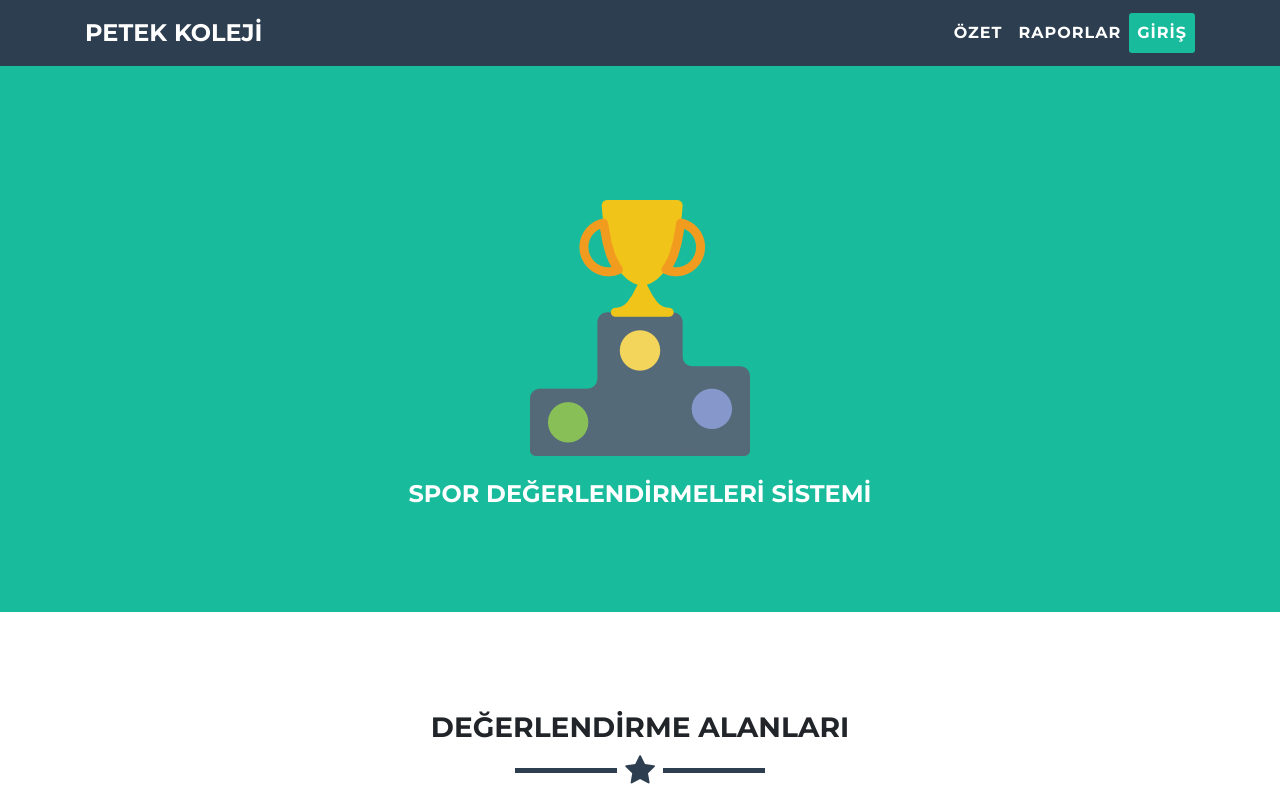
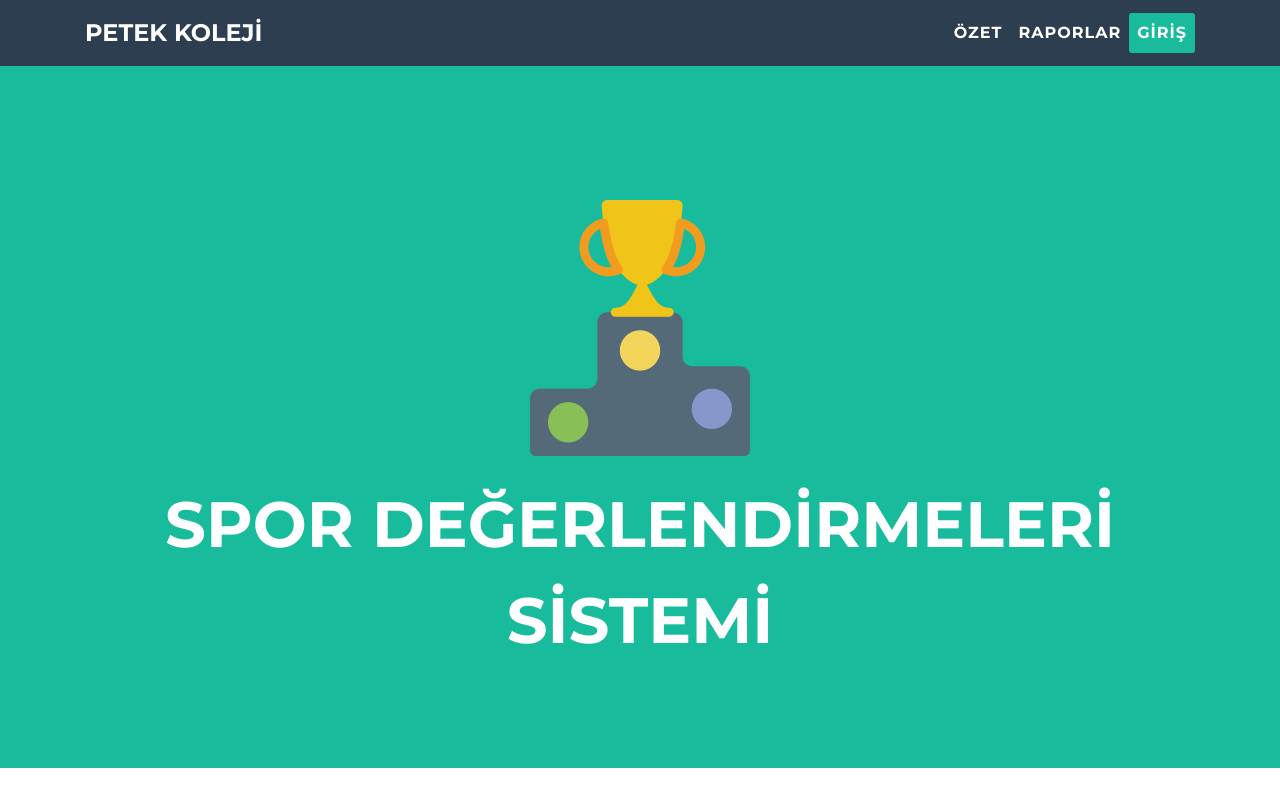
Before and after one commit to petekkoleji/spor, a plain HTML site: page index.html in a window 1280 px wide. Shown: the top 800 px of the page. Drawn offline with Linux system fonts and the light colour scheme.

Commit message:
font size again

```diff
--- a/index.html
+++ b/index.html
@@ -53,7 +53,7 @@
         <img class="img-fluid" src="img/podium.png" alt="">
         <div class="intro-text">
           <span class="name" style="
-    font-size: 1.5em;
+    font-size: 8vmin;
 ">SPOR DEĞERLENDİRMELERİ SİSTEMİ</span>
 
 
```
